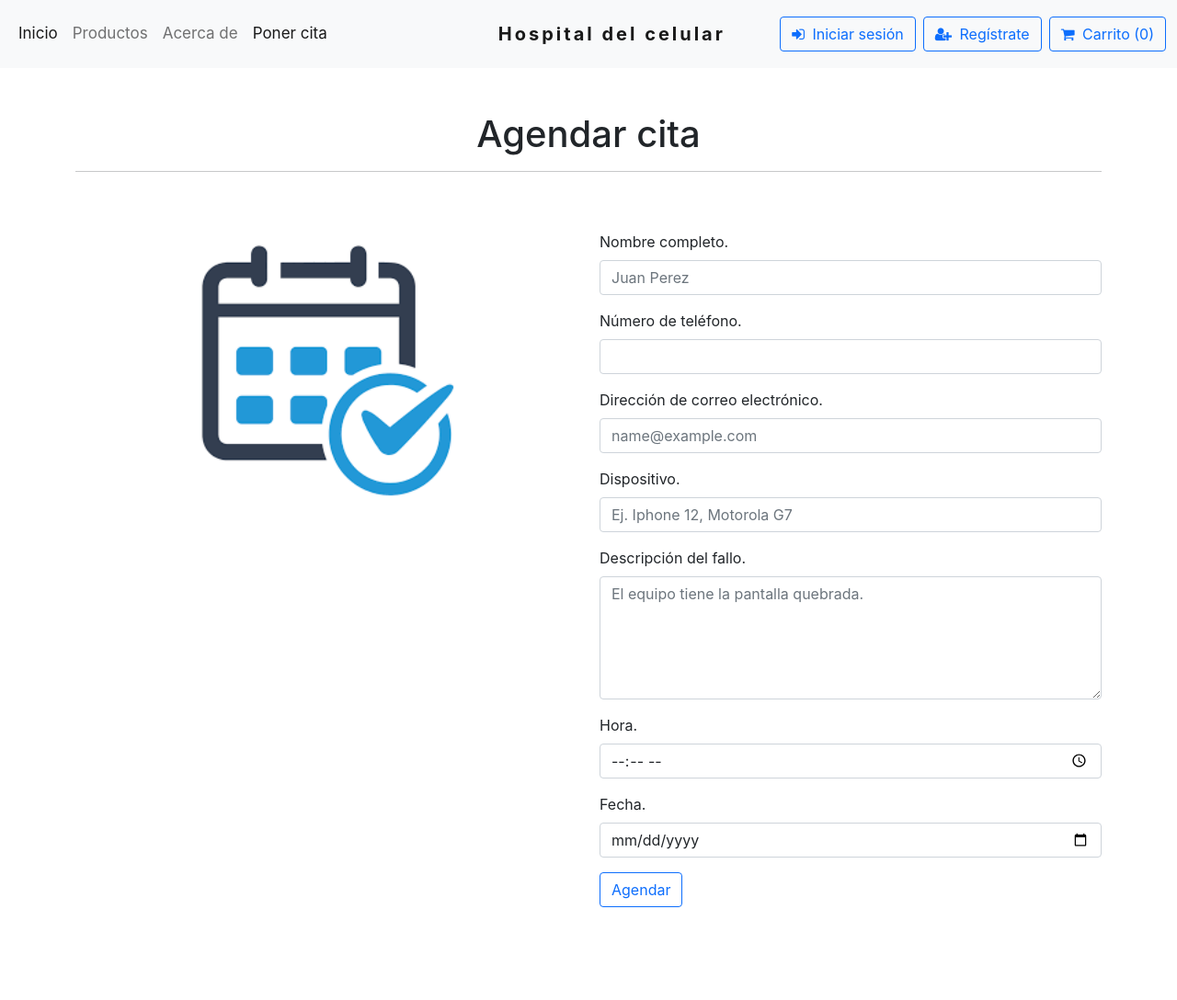
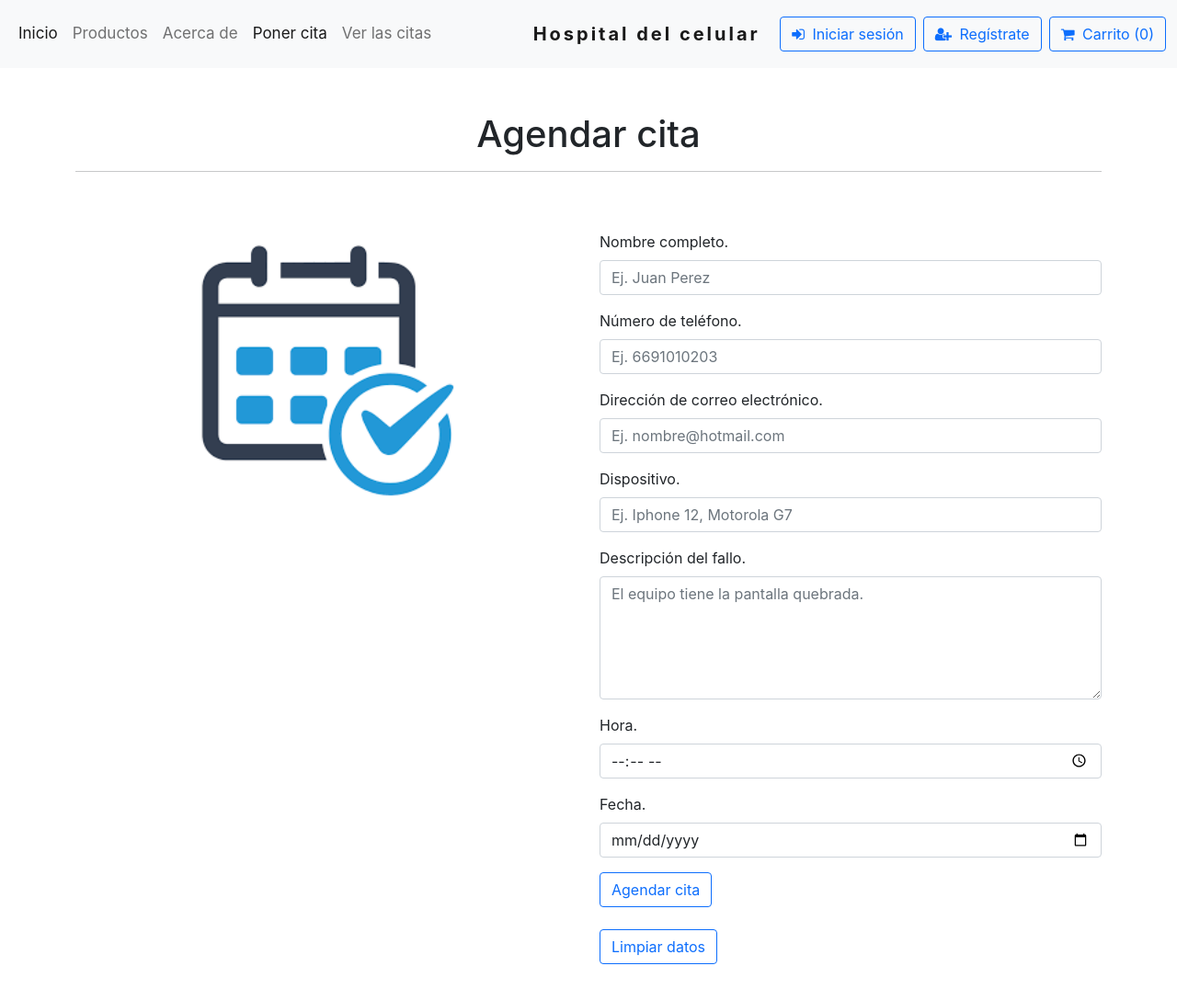
Before and after one commit to danielS2001/Proyecto-de-Octavo, a React (Create React App) app in the folder Client/: page /contact in a window 1280 px wide. Shown: the top 1088 px of the page at 92% size. Before the commit the page ends 1035 px from the top, so only its background shows below. Built offline with nearby package versions, Linux system fonts and the light colour scheme.

Commit message:
Se agregó el apartado de "citas" en el header.
El apartado de citas permite ver todas las citas agendadas y también se ha agregado un botón en contact.jsx para limpiar los datos de los campos de entrada.

```diff
--- a/Client/src/App.js
+++ b/Client/src/App.js
@@ -10,7 +10,8 @@ import ProductDetail from './components/ProductDetail';
 import Cart from './components/Cart';
 import Checkout from './components/Checkout';
 import Session from './components/session';
-import Registration from './components/registration'
+import Registration from './components/registration';
+import Citas from './components/Citas';
 
 function App() {
   return (
@@ -26,6 +27,7 @@ function App() {
         <Route exact path="/contact" component={Contact} />
         <Route exact path="/session" component={Session} />
         <Route exact path="/registration" component={Registration} />
+        <Route exact path="/citas" component={Citas} />
         <Redirect to="/" />
       </Switch>
       <Footer/>
--- /dev/null
+++ b/Client/src/components/Citas.jsx
@@ -0,0 +1,47 @@
+import React, { useState } from 'react'
+import Axios from 'axios';
+
+export default function Citas() {
+
+    const [listaCitas, setListaCitas] = useState([]);
+
+    const VerCitas = () => {
+        Axios.get('http://localhost:3001/select').then((response) => {
+            setListaCitas(response.data);
+        });
+    };
+
+  return (
+    <div>
+        <h1>Citas</h1> <br />
+        <button onClick={VerCitas} class="btn btn-outline-primary">Ver las citas agendadas</button><br /><br />
+            {listaCitas.map((val, key) => {
+                            return (
+                                <div>
+                                <table>
+                                    <tr>
+                                    <th>ID</th>
+                                    <th>Nombre</th>
+                                    <th>Numero telefonico</th>
+                                    <th>Correo</th>
+                                    <th>Dispositivo</th>
+                                    <th>Descripción</th>
+                                    <th>Fecha</th>
+                                    <th>Hora</th>
+                                    </tr>
+                                    <tr>
+                                        <td>{val.id_cita}</td>
+                                        <td>{val.nombreCompleto}</td>
+                                        <td>{val.correo}</td>
+                                        <td>{val.dispositivo}</td>
+                                        <td>{val.descripcion}</td>
+                                        <td>{val.fecha}</td>
+                                        <td>{val.hora}</td>
+                                    </tr>
+                                </table>
+                                </div>
+                            );
+                        })}
+    </div>
+  )
+}
--- a/Client/src/components/Contact.jsx
+++ b/Client/src/components/Contact.jsx
@@ -15,6 +15,10 @@ const Contact = () => {
 
     Axios.defaults.withCredentials = true;
 
+    const onSubmit = (e) => {
+        e.preventDefault();
+    };
+
     const appointment = () => {
         Axios.post('http://localhost:3001/appointment', {
             name: nameReg,
@@ -30,11 +34,6 @@ const Contact = () => {
         });
     }
 
-    // const Dates = () => {
-    //     Axios.get("http://localhost:3001/appointment").then((response) => {
-    //     });
-    // }
-
     return (
         <div>
             <div className="container mb-5">
@@ -49,39 +48,39 @@ const Contact = () => {
                         <img src="/assets/images/citas.png" alt="Contact Us" height="300px" width="300px" />
                     </div>
                     <div className="col-md-6">
-                        {/* <form > */}
+                        <form onSubmit={onSubmit}>
                             <div class="mb-3">
                                 <label for="" class="form-label">Nombre completo.</label>
-                                <input type="text" onChange={(e)=> {setNameReg(e.target.value);}} class="form-control" id="exampleForm" placeholder="Juan Perez "/>
+                                <input type="text" required onChange={(e)=> {setNameReg(e.target.value);}} class="form-control" id="exampleForm" placeholder="Ej. Juan Perez "/>
                             </div>
                             <div class="mb-3">
                                 <label for="" class="form-label">Número de teléfono.</label>
-                                <input type="text" onChange={(e)=> {setPhoneReg(e.target.value);}} maxLength="10" class="form-control" id="exampleForm"/>
+                                <input type="text" required onChange={(e)=> {setPhoneReg(e.target.value);}} maxLength="10" class="form-control" id="exampleForm" placeholder="Ej. 6691010203"/>
                             </div>
                             <div class="mb-3">
                                 <label for="" class="form-label">Dirección de correo electrónico.</label>
-                                <input type="email" onChange={(e)=> {setEmailReg(e.target.value);}} class="form-control" id="exampleFormControlInput1" placeholder="name@example.com"/>
+                                <input type="email" required onChange={(e)=> {setEmailReg(e.target.value);}} class="form-control" id="exampleFormControlInput1" placeholder="Ej. nombre@hotmail.com"/>
                             </div>
                             <div class="mb-3">
                                 <label for="" class="form-label">Dispositivo.</label>
-                                <input type="text" onChange={(e)=> {setDeviceReg(e.target.value);}} class="form-control" id="exampleFormControlInput1" placeholder="Ej. Iphone 12, Motorola G7"/>
+                                <input type="text" required onChange={(e)=> {setDeviceReg(e.target.value);}} class="form-control" id="exampleFormControlInput1" placeholder="Ej. Iphone 12, Motorola G7"/>
                             </div>
                             <div class="mb-3">
                                     <label for="" class="form-label">Descripción del fallo.</label>
-                                    <textarea onChange={(e)=> {setDescriptionReg(e.target.value);}} class="form-control" id="exampleFormControlTextarea1" rows="5" placeholder="El equipo tiene la pantalla quebrada."></textarea>
+                                    <textarea required onChange={(e)=> {setDescriptionReg(e.target.value);}} class="form-control" id="exampleFormControlTextarea1" rows="5" placeholder="El equipo tiene la pantalla quebrada."></textarea>
                             </div>
                             <div class="mb-3">
                                 <label for="" class="form-label">Hora.</label>
-                                <input type="time" onChange={(e)=> {setTimeReg(e.target.value);}} class="form-control" id="exampleFormControlInput2" placeholder="Ej. 1:30 p.m."/>
+                                <input type="time" required onChange={(e)=> {setTimeReg(e.target.value);}} class="form-control" id="exampleFormControlInput2" placeholder="Ej. 1:30 p.m."/>
                             </div>
                             <div class="mb-3">
                                 <label for="" class="form-label">Fecha.</label>
-                                <input type="date" onChange={(e)=> {setDateReg(e.target.value);}} class="form-control" id="exampleFormControlInput3" placeholder="Ej. 2022-03-15/"/>
+                                <input type="date" required onChange={(e)=> {setDateReg(e.target.value);}} class="form-control" id="exampleFormControlInput3" placeholder="Ej. 2022-03-15/"/>
                             </div>
                                 <h5>{ appointmentStatus }</h5>
-                                <button onClick={appointment} type="submit" class="btn btn-outline-primary">Agendar</button>
-                                {/* <br /><br /><button onClick={Dates} class="btn btn-outline-primary">Ver citas</button> */}
-                        {/* </form> */}
+                                <button onClick={appointment} type="submit" class="btn btn-outline-primary">Agendar cita</button> <br /><br />
+                                <button type="reset" class="btn btn-outline-primary" defaultValue="Limpiar">Limpiar datos</button><br /><br />
+                        </form>
                     </div>
                     </div>
                 </div>
--- a/Client/src/components/Header.jsx
+++ b/Client/src/components/Header.jsx
@@ -27,9 +27,9 @@ const Header = () => {
                             <li className="nav-item">
                                 <NavLink className="nav-link" to="/contact">Poner cita</NavLink>
                             </li>
-                            {/* <li classname="nav-item">
-                                <NavLink className="nav-link" to="/">Cerrar sesión</NavLink>
-                            </li> */}
+                            <li classname="nav-item">
+                                <NavLink className="nav-link" to="/citas">Ver las citas</NavLink>
+                            </li>
 
 
                         </ul>
```
